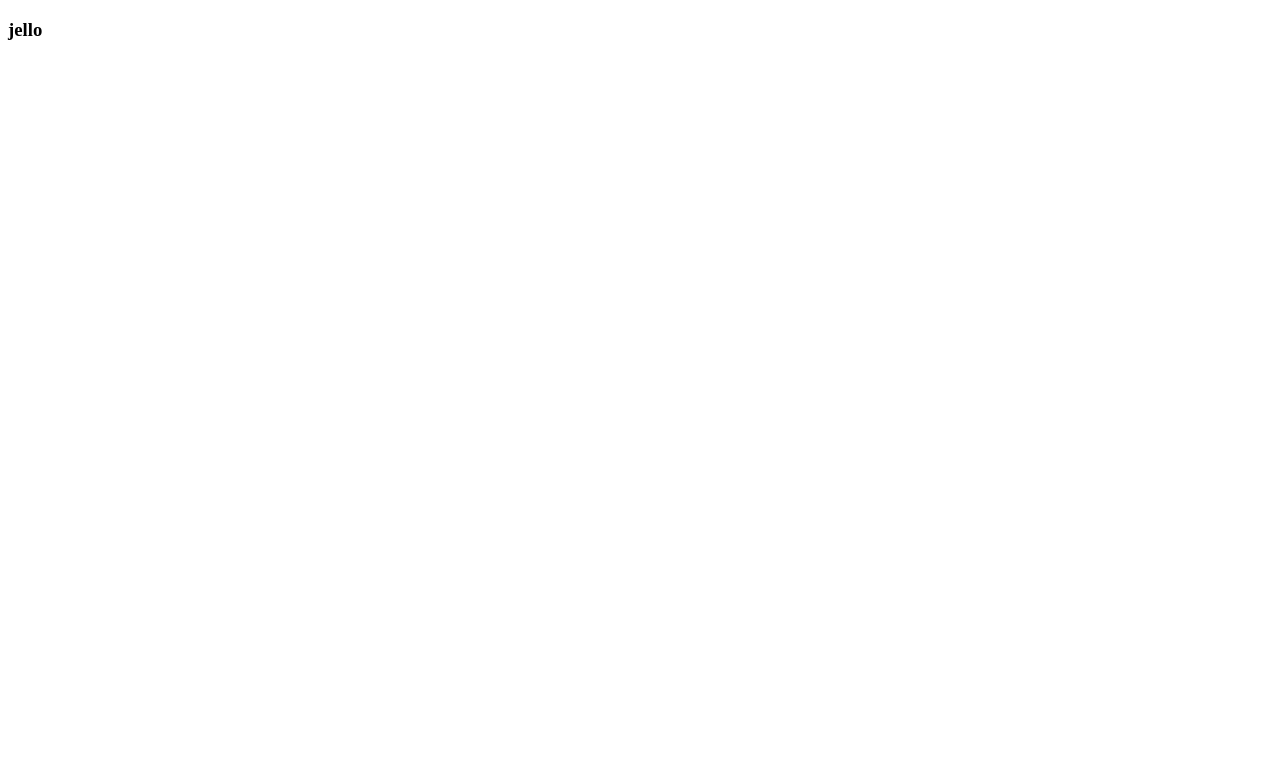
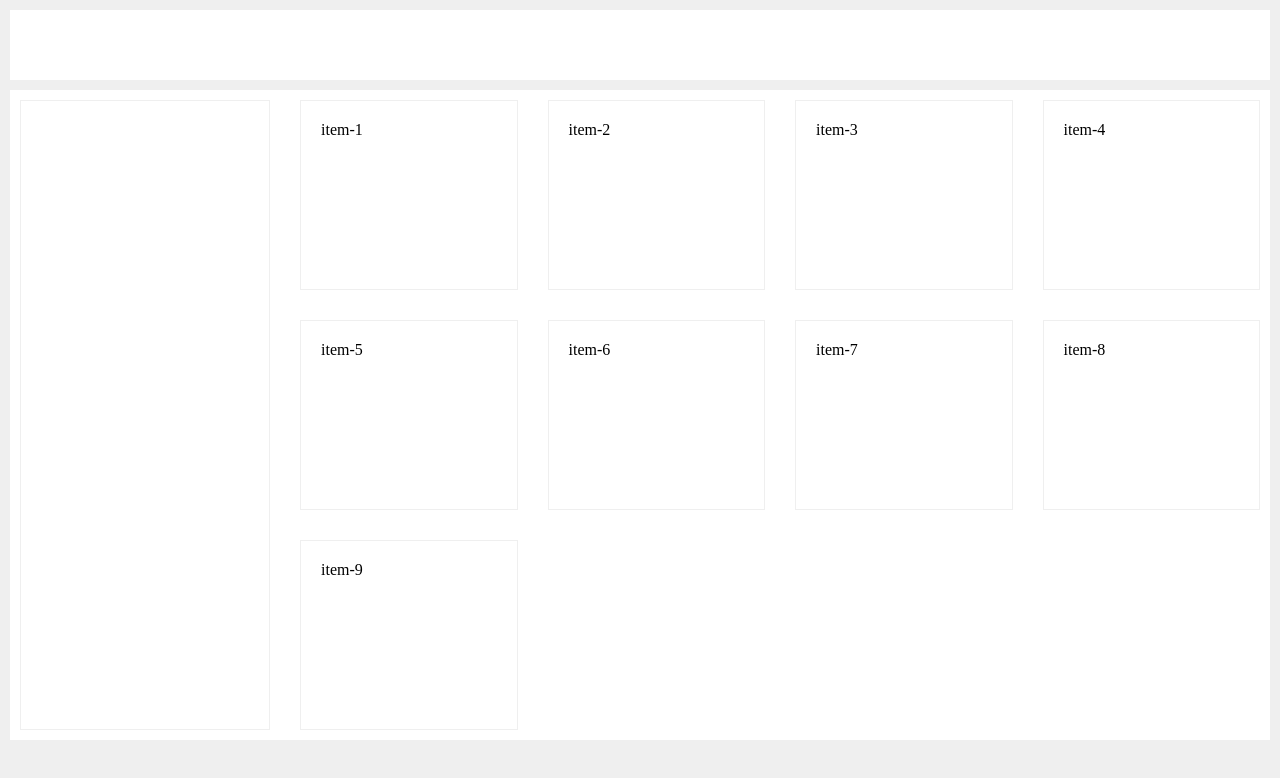
Before and after one commit to Saffochoice/css-grid-practice, a website: page app/index.html in a window 1280 px wide. Drawn offline with nearby package versions, Linux system fonts and the light colour scheme.

Commit message:
Added basic grid and styles

```diff
--- a/app/index.html
+++ b/app/index.html
@@ -10,7 +10,24 @@
 	<link rel="stylesheet" href="css/main.css">
 </head>
 <body>
-	<h3>jello</h3>
+	<div class="nav"></div>
+	<div class="wrapper">
+		<div class="left-nav">
+
+		</div>
+		<div class="items">
+			<div class="item">item-1</div>
+			<div class="item">item-2</div>
+			<div class="item">item-3</div>
+			<div class="item">item-4</div>
+			<div class="item">item-5</div>
+			<div class="item">item-6</div>
+			<div class="item">item-7</div>
+			<div class="item">item-8</div>
+			<div class="item">item-9</div>
+		</div>
+
+	</div>
 	<script src="libs/Jquery/jquery-3.3.1.min.js"></script>
 </body>
 </html>
--- a/app/sass/main.sass
+++ b/app/sass/main.sass
@@ -0,0 +1,30 @@
+body
+	padding: 10px
+	margin: 0
+	background-color: #efefef
+	.nav, .wrapper
+		width: 100%
+		margin: 0 auto
+		background-color: #fff
+	.nav
+		margin-bottom: 10px
+		height: 70px
+	.wrapper
+		padding: 10px
+		min-height: 80vh
+		display: grid
+		grid-template-columns: 250px 1fr
+		grid-gap: 10px
+		.left-nav
+			border: 1px solid #efefef
+		.items
+			//padding: 10px
+			//border: 1px solid #efefef
+			padding-left: 20px
+			display: grid
+			grid-template-columns: 1fr 1fr 1fr 1fr
+			grid-gap: 30px
+			.item
+				padding: 20px
+				height: 190px
+				border: 1px solid #efefef
```
Also changed, not shown: app/css/main.css.
